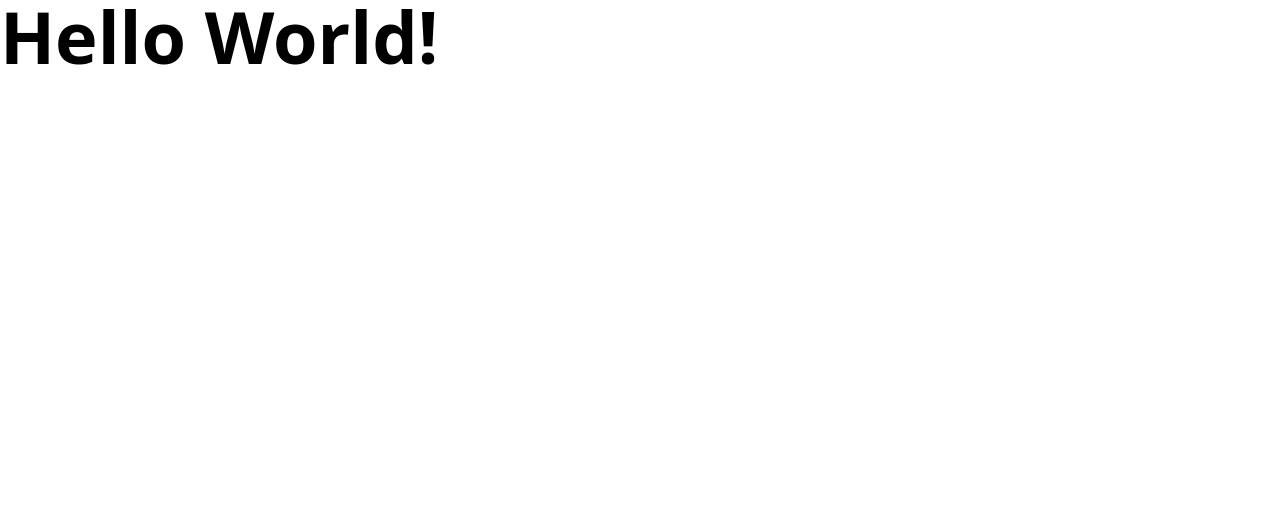
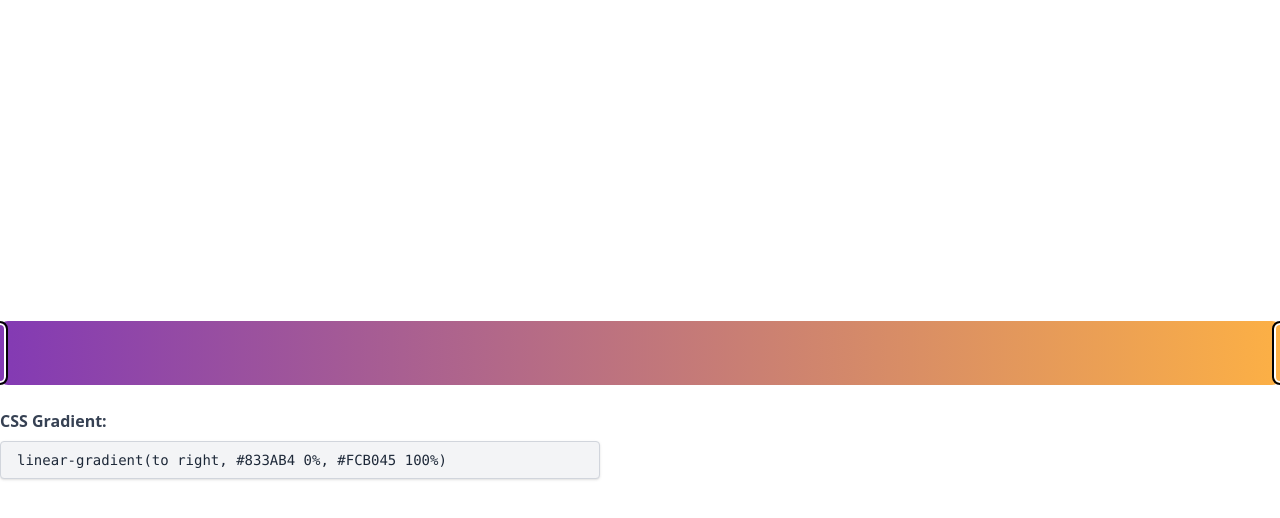
Before and after one commit to ShadowCatP/CSS-generator-component, a React (Vite) app: page / in a window 1280 px wide. Shown: the top 518 px of the page. Built offline with nearby package versions, Linux system fonts and the light colour scheme.

Commit message:
added slider and gradient generation

```diff
--- a/src/App.tsx
+++ b/src/App.tsx
@@ -1,3 +1,11 @@
+import { ColorRamp } from "./components/ColorRamp";
+
 export const App = () => {
-  return <div className="text-7xl font-bold">Hello World!</div>;
+  return (
+    <div className="flex h-screen items-center justify-center">
+      <div className="w-full max-w-7xl">
+        <ColorRamp />
+      </div>
+    </div>
+  );
 };
--- /dev/null
+++ b/src/components/ColorRamp.tsx
@@ -0,0 +1,88 @@
+import { useCallback, useEffect, useRef, useState } from "react";
+
+export const ColorRamp = () => {
+  const [colorStops, setColorStops] = useState([
+    { id: 1, position: 0, color: "#833AB4" },
+    { id: 2, position: 100, color: "#FCB045" },
+  ]);
+  const [draggedStopId, setDraggedStopId] = useState<number | null>(null);
+  const rampRef = useRef<HTMLDivElement>(null);
+
+  const generateGradient = useCallback(() => {
+    const sorted = colorStops.slice().sort((a, b) => a.position - b.position);
+    return `linear-gradient(to right, ${sorted
+      .map((stop) => `${stop.color} ${Math.round(stop.position)}%`)
+      .join(", ")})`;
+  }, [colorStops]);
+
+  const handleMouseDown = (id: number) => {
+    setDraggedStopId(id);
+  };
+
+  const handleMouseMove = useCallback(
+    (e: MouseEvent) => {
+      if (draggedStopId === null || !rampRef.current) return;
+
+      const rect = rampRef.current.getBoundingClientRect();
+      const x = "clientX" in e ? e.clientX : 0;
+      const relX = x - rect.left;
+      let position = (relX / rect.width) * 100;
+      position = Math.max(0, Math.min(100, position));
+
+      setColorStops((prev) =>
+        prev.map((stop) =>
+          stop.id === draggedStopId ? { ...stop, position } : stop,
+        ),
+      );
+    },
+    [draggedStopId],
+  );
+
+  const handleMouseUp = useCallback(() => {
+    setDraggedStopId(null);
+  }, []);
+
+  useEffect(() => {
+    if (draggedStopId !== null) {
+      const onMove = (e: MouseEvent) => handleMouseMove(e);
+      const onUp = () => handleMouseUp();
+      window.addEventListener("mousemove", onMove);
+      window.addEventListener("mouseup", onUp);
+      return () => {
+        window.removeEventListener("mousemove", onMove);
+        window.removeEventListener("mouseup", onUp);
+      };
+    }
+  }, [draggedStopId, handleMouseMove, handleMouseUp]);
+
+  return (
+    <>
+      <div className="relative">
+        <div
+          ref={rampRef}
+          className="h-16 w-full rounded-lg"
+          style={{ background: generateGradient() }}
+        ></div>
+
+        {colorStops.map((stop) => (
+          <div
+            key={stop.id}
+            className="absolute top-0 h-full w-4 -translate-x-[50%] rounded-full border-2 border-black inset-ring-2 inset-ring-white"
+            style={{ left: `${stop.position}%`, backgroundColor: stop.color }}
+            onMouseDown={() => handleMouseDown(stop.id)}
+          ></div>
+        ))}
+      </div>
+
+      <div className="mt-6 flex flex-col items-start">
+        <span className="mb-2 font-semibold text-gray-700">CSS Gradient:</span>
+        <div
+          className="w-full rounded border border-gray-300 bg-gray-100 px-4 py-2 font-mono text-sm break-all text-gray-800 shadow-sm select-all"
+          style={{ maxWidth: 600 }}
+        >
+          {generateGradient()}
+        </div>
+      </div>
+    </>
+  );
+};
```
